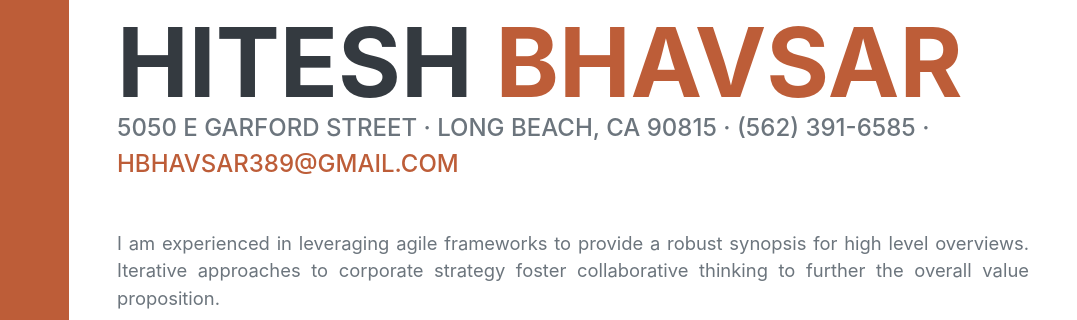
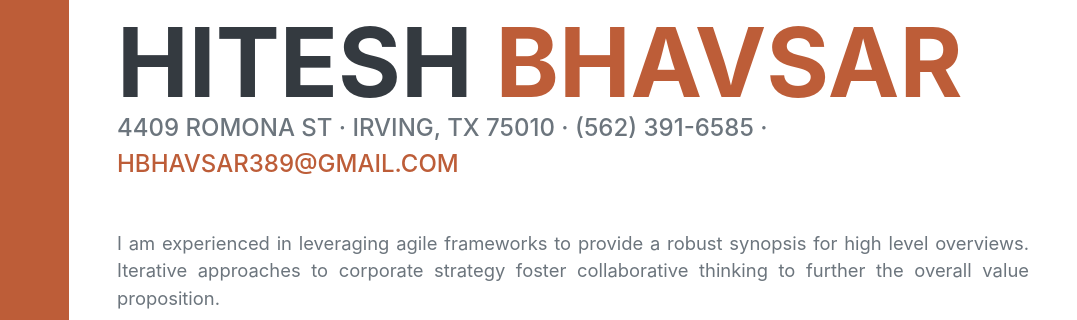
Before and after one commit to hiteshbhavsar/hiteshbhavsar.github.io, a plain HTML site: page index.html in a window 1280 px wide. Shown: the part 185-505 px from the top of the page, 203-1280 px from the left. Drawn offline with nearby package versions, Linux system fonts and the light colour scheme; a web font is replaced by a local one.

Commit message:
Update index.html

```diff
--- a/index.html
+++ b/index.html
@@ -48,7 +48,7 @@
                         <span class="text-primary">Bhavsar</span>
                     </h1>
                     <div class="subheading mb-5">
-                        5050 E Garford Street · Long Beach, CA 90815 · (562) 391-6585 ·
+                        4409 Romona St · Irving, TX 75010 · (562) 391-6585 ·
                         <a href="mailto:hbhavsar389@gmail.com">hbhavsar389@gmail.com</a>
                     </div>
                     <p class="lead mb-5">I am experienced in leveraging agile frameworks to provide a robust synopsis for high level overviews. Iterative approaches to corporate strategy foster collaborative thinking to further the overall value proposition.</p>
```
